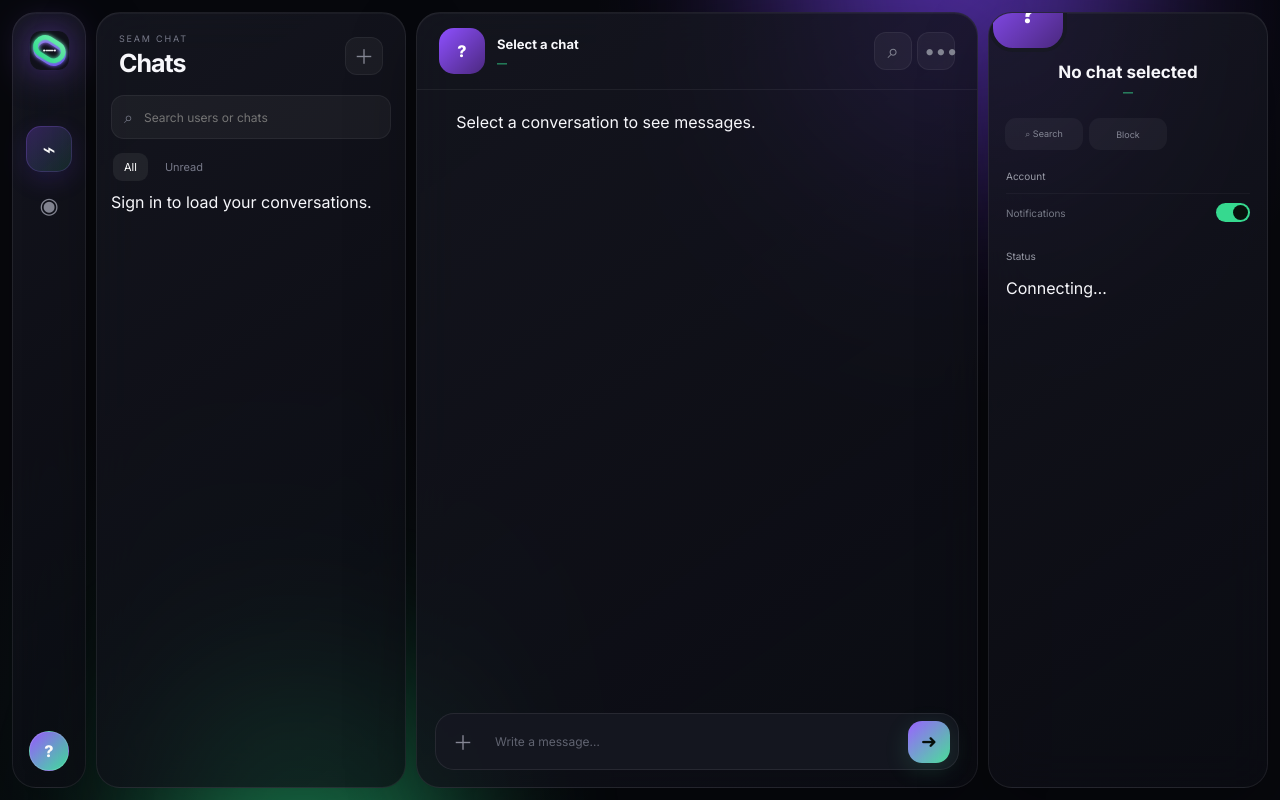
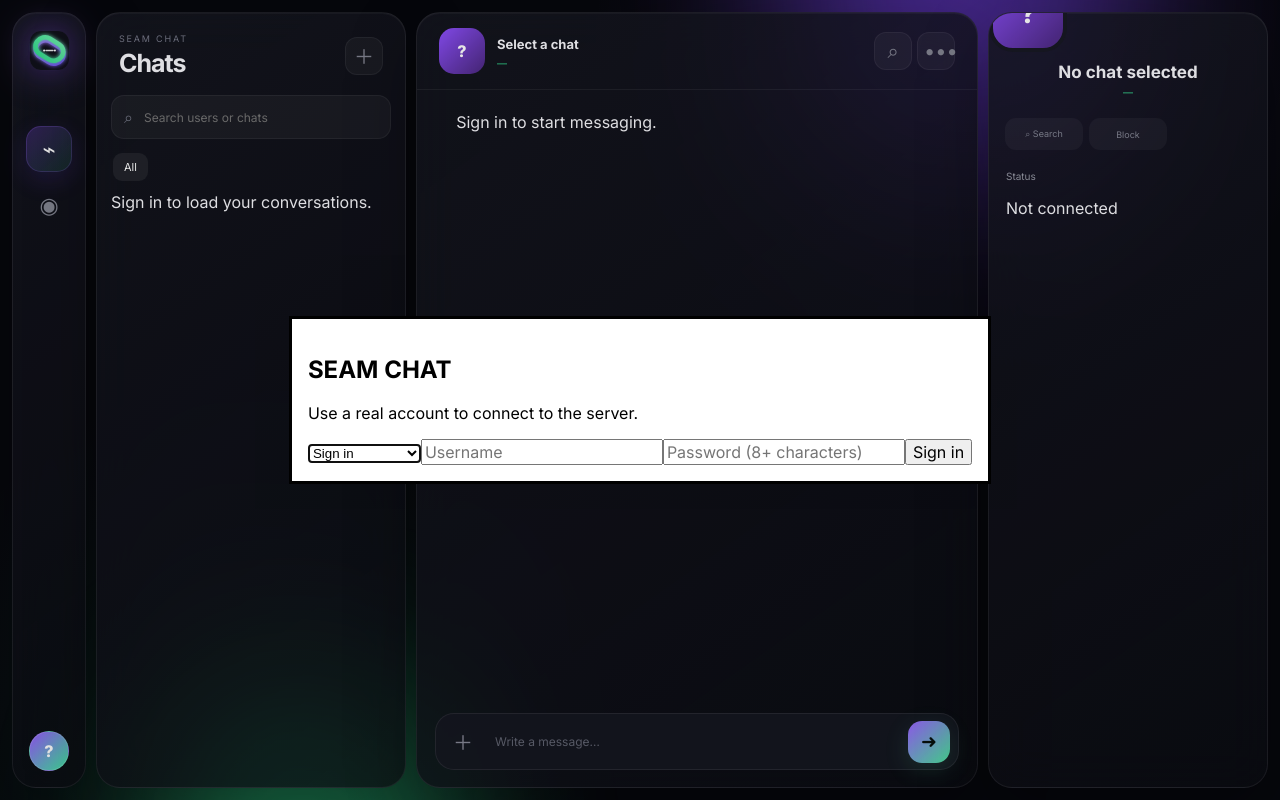
Before and after one commit to amirsepehr2020/seam-chat, a website: page index.html in a window 1280 px wide. Drawn offline with Linux system fonts and the light colour scheme.

Commit message:
Wire real authentication UI and remove fake status/notification controls

```diff
--- a/index.html
+++ b/index.html
@@ -23,21 +23,22 @@
     <section class="conversations glass">
       <header class="sidebar-head"><div><p class="eyebrow">SEAM CHAT</p><h1>Chats</h1></div><button class="icon-btn" id="newChat" title="New chat">＋</button></header>
       <label class="search-wrap"><span>⌕</span><input id="searchInput" type="search" placeholder="Search users or chats" autocomplete="off" /></label>
-      <div class="filter-row"><button class="filter active" data-filter="all">All</button><button class="filter" data-filter="unread">Unread</button></div>
+      <div class="filter-row"><button class="filter active" data-filter="all">All</button></div>
       <div class="chat-list" id="chatList"><div class="empty-state">Sign in to load your conversations.</div></div>
     </section>
 
     <section class="conversation glass">
       <header class="conversation-head"><div class="person"><span class="avatar avatar-purple large" id="activeAvatar">?</span><div><strong id="activeName">Select a chat</strong><small id="activeStatus">—</small></div></div><div class="head-actions"><button class="icon-btn" id="chatSearch" title="Search">⌕</button><button class="icon-btn" id="chatMore" title="More">•••</button></div></header>
-      <div class="message-area" id="messageArea"><div class="empty-conversation">Select a conversation to see messages.</div></div>
+      <div class="message-area" id="messageArea"><div class="empty-conversation">Sign in to start messaging.</div></div>
       <form class="composer glass-inner" id="composer"><button type="button" class="composer-btn" id="attachBtn" title="Attach">＋</button><input id="messageInput" placeholder="Write a message…" autocomplete="off" disabled /><button class="send-btn" title="Send" type="submit" disabled>➜</button></form>
     </section>
 
-    <aside class="details glass"><div class="details-profile"><span class="avatar avatar-purple xlarge" id="detailsAvatar">?</span><h2 id="detailsName">No chat selected</h2><p id="detailsUsername">—</p></div><div class="quick-actions"><button id="detailsSearch">⌕ Search</button><button id="blockBtn">Block</button></div><div class="detail-section"><div class="section-title">Account</div><div class="setting-row"><span>Notifications</span><button class="toggle on" id="notifyToggle"><i></i></button></div></div><div class="detail-section"><div class="section-title">Status</div><p id="connectionStatus">Connecting…</p></div></aside>
+    <aside class="details glass"><div class="details-profile"><span class="avatar avatar-purple xlarge" id="detailsAvatar">?</span><h2 id="detailsName">No chat selected</h2><p id="detailsUsername">—</p></div><div class="quick-actions"><button id="detailsSearch">⌕ Search</button><button id="blockBtn">Block</button></div><div class="detail-section"><div class="section-title">Status</div><p id="connectionStatus">Not connected</p></div></aside>
   </main>
   <div class="toast" id="toast" role="status"></div>
-  <dialog id="authDialog"><form method="dialog" id="authForm"><h2>SEAM CHAT</h2><p>Create an account or sign in.</p><input id="authUsername" required minlength="3" maxlength="24" placeholder="Username" autocomplete="username"><input id="authPassword" required minlength="8" type="password" placeholder="Password" autocomplete="current-password"><button id="authSubmit" value="default">Continue</button><small id="authError"></small></form></dialog>
-  <dialog id="newChatDialog"><form method="dialog" id="newChatForm"><h2>New conversation</h2><p>Enter the exact username of the person you want to message.</p><input id="targetUsername" required placeholder="Username" autocomplete="off"><button value="default">Open chat</button></form></dialog>
+  <dialog id="authDialog"><form method="dialog" id="authForm"><h2>SEAM CHAT</h2><p>Use a real account to connect to the server.</p><select id="authMode" aria-label="Authentication mode"><option value="login">Sign in</option><option value="register">Create account</option></select><input id="authUsername" required minlength="3" maxlength="24" pattern="[A-Za-z0-9_]+" placeholder="Username" autocomplete="username"><input id="authPassword" required minlength="8" maxlength="128" type="password" placeholder="Password (8+ characters)" autocomplete="current-password"><button id="authSubmit" value="default">Sign in</button><small id="authError"></small></form></dialog>
+  <dialog id="newChatDialog"><form method="dialog" id="newChatForm"><h2>New conversation</h2><p>Enter the exact username of the person you want to message.</p><input id="targetUsername" required minlength="3" maxlength="24" pattern="[A-Za-z0-9_]+" placeholder="Username" autocomplete="off"><button value="default">Open chat</button></form></dialog>
+  <script>window.SEAM_API_BASE = window.SEAM_API_BASE || location.origin;</script>
   <script src="app.js"></script>
 </body>
 </html>
```
